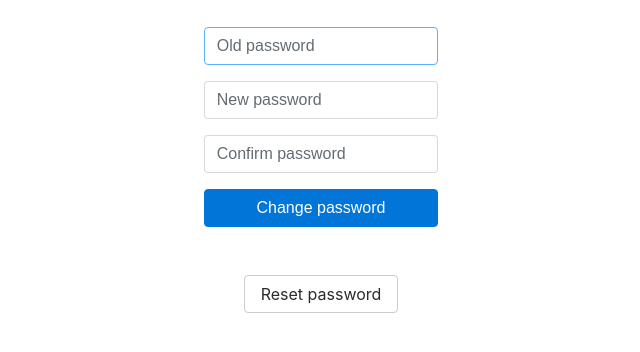
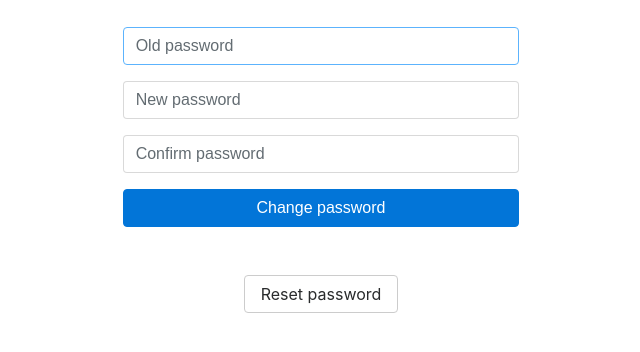
Before and after one commit to ploggingdev/hackerschat, a Django app: page /password_change/ in a window 1280 px wide. Shown: the part 94-446 px from the top of the page, without its empty margins (319-959 px from the left). Run offline with Django 3.2, Linux system fonts and the light colour scheme; the visitor is signed in with stand-in values (Sample User, id 1); some libraries are stand-ins or nearby versions.

Commit message:
Clean up html for auth templates

```diff
--- a/user_auth/templates/registration/login.html
+++ b/user_auth/templates/registration/login.html
@@ -11,7 +11,7 @@
     {% include "registration/errors_and_messages.html" %}
 
     <div class="row">
-        <div class="col-md-4 offset-md-4">
+        <div class="col-sm-6 offset-sm-3 col-lg-4 offset-lg-4">
             <form class="form-signin" method="post" action="">
                 {% csrf_token %}
                 <h2 class="form-signin-heading">Login</h2>
--- a/user_auth/templates/registration/password_change_form.html
+++ b/user_auth/templates/registration/password_change_form.html
@@ -11,32 +11,24 @@
 <div class="container-fluid">
     {% include "registration/errors_and_messages.html" %}
     <div class="row">
-        <div class="col-md-4 offset-md-4">
+        <div class="col-sm-6 offset-sm-3 col-lg-4 offset-lg-4">
 
             <form action="{% url 'user_auth:password_change' %}" method="post" class="form-horizontal">
                 {% csrf_token %}
 
                 <div class="form-group">
-                    <div class="col-sm-8 offset-sm-2">
-                        {{ form.old_password |attr:"placeholder:Old password" |add_class:"form-control" }}
-                    </div>
+                    {{ form.old_password |attr:"placeholder:Old password" |add_class:"form-control" }}
                 </div>
 
                 <div class="form-group">
-                    <div class="col-sm-8 offset-sm-2">
-                        {{ form.new_password1 |attr:"placeholder:New password" |add_class:"form-control" }}
-                    </div>
+                    {{ form.new_password1 |attr:"placeholder:New password" |add_class:"form-control" }}
                 </div>
 
                 <div class="form-group">
-                    <div class="col-sm-8 offset-sm-2">
-                        {{ form.new_password2 |attr:"placeholder:Confirm password" |add_class:"form-control" }}
-                    </div>
+                    {{ form.new_password2 |attr:"placeholder:Confirm password" |add_class:"form-control" }}
                 </div>
 
-                <div class="col-sm-8 offset-sm-2">
                 <button class="btn btn-primary btn-block" type="submit">Change password</button>
-                </div>
             </form>
 
         </div>
--- a/user_auth/templates/registration/profile.html
+++ b/user_auth/templates/registration/profile.html
@@ -13,7 +13,7 @@
     {% include "registration/errors_and_messages.html" %}
 
     <div class="row text-left">
-        <div class="col-md-4 offset-md-4">
+        <div class="col-sm-6 offset-sm-3 col-lg-4 offset-lg-4">
             <div class="form-group">
                 <label for="id_username">Username</label>
                 <input type="text" value="{{ request.user.username }}" id="id_username" class="form-control" disabled/>
--- a/user_auth/templates/registration/public_user_profile.html
+++ b/user_auth/templates/registration/public_user_profile.html
@@ -11,7 +11,7 @@
     {% include "registration/errors_and_messages.html" %}
 
     <div class="row">
-        <div class="col-md-4 offset-md-4 text-left">
+        <div class="col-sm-6 offset-sm-3 col-lg-4 offset-lg-4 text-left">
             <p><strong>Username : </strong>{{ user.username }}</p>
             <p><strong>About : </strong></p>
             <p>{{ user.userprofile.about }}</p>
--- a/user_auth/templates/registration/register.html
+++ b/user_auth/templates/registration/register.html
@@ -11,7 +11,7 @@
     {% include "registration/errors_and_messages.html" %}
 
     <div class="row">
-        <div class="col-md-4 offset-md-4">
+        <div class="col-sm-6 offset-sm-3 col-lg-4 offset-lg-4">
             {% if request.GET.next %}
                 <form class="form-signin" method="post" action="">
             {% else %}
```
Also changed, not shown: user_auth/templates/registration/password_reset_confirm.html (+1 -9 lines), user_auth/templates/registration/password_reset_form.html (+3 -10 lines).
